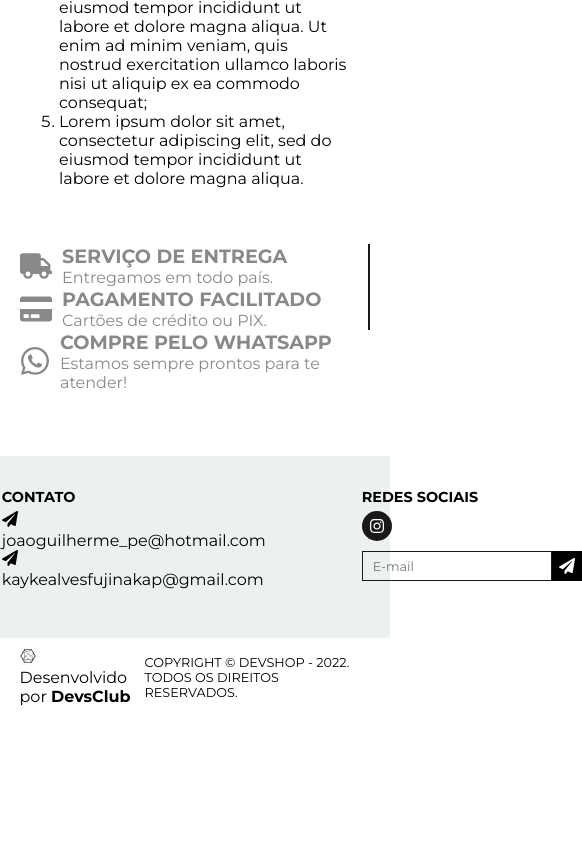
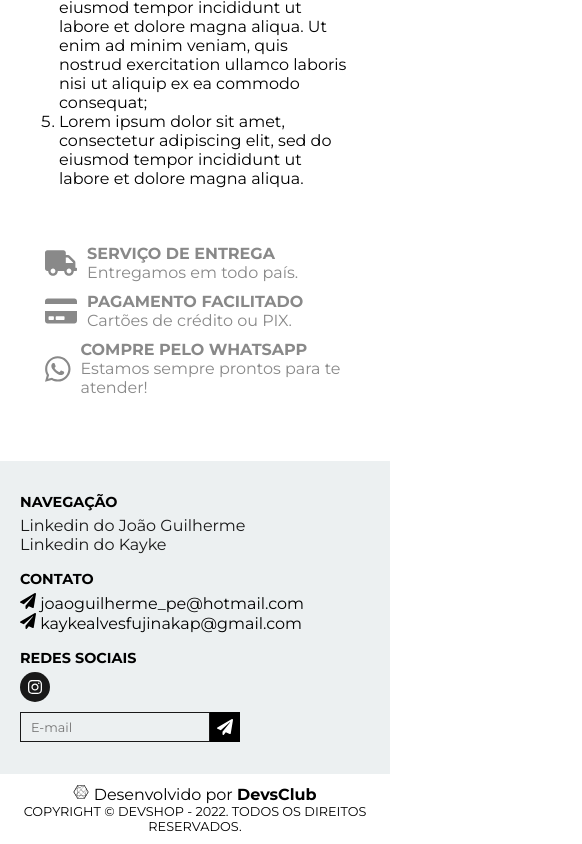
Before and after one commit to Kayke-Fujinaka/devshop, a React (Create React App) app: page /policy in a window 390 px wide. Shown: the part 7818-8662 px from the top of the page, 582 px wide, since content can reach past the window. Before the commit the page ends 8534 px from the top, so only its background shows below. Built offline with nearby package versions, Linux system fonts and the light colour scheme; no server answers.

Commit message:
Footer responsive

```diff
--- a/src/components/Footer/style.js
+++ b/src/components/Footer/style.js
@@ -6,7 +6,7 @@ export const Container = styled.div`
     display: flex;
     flex-direction: column;
     justify-content: center;
-    font-family: ${theme.fonts.primary}
+    font-family: ${theme.fonts.primary};
 `
 
 export const ServicesFooter = styled.div`
@@ -16,13 +16,21 @@ export const ServicesFooter = styled.div`
     justify-content: space-evenly;
     flex-wrap: wrap;
     color: ${theme.gray3};
+    @media (max-width: 1280px){
+        gap: 10px;
+    }
 `
 
 export const Service = styled.div`
     width: 350px;
     display: flex;
     align-items: center;
-
+    @media (max-width: 1280px){
+        width: 341px;
+    }
+    @media (max-width: 510px){
+        width: 300px;
+    }
     svg {
         font-size: 2rem;
         margin-right: 10px;
@@ -30,15 +38,23 @@ export const Service = styled.div`
 
     &:nth-child(1) {
         border-right: 2px solid ${theme.black};
+        @media (max-width: 768px){
+            border-right: 2px solid transparent;
+        }
     }
     &:nth-child(2) {
         border-right: 2px solid ${theme.black};
+        @media (max-width: 768px){
+            border-right: 2px solid transparent;
+        }
     }
 `
 
 export const TextService = styled.div`
     font-size: 0.6rem;
-
+    @media (max-width: 768px){
+            font-size: 0.5rem;
+    }
     h1 {
         text-transform: uppercase;
     }
@@ -57,11 +73,22 @@ export const MainFooter = styled.div`
     gap: 6rem;
     width: 100vw;
     margin-top: 2rem;
+    @media (max-width: 1280px){
+        gap: 1rem;
+    }
+    @media (max-width: 768px){
+        flex-direction: column;
+    }
 `
 
 
 export const MFBox = styled.div`
     width: 350px;
+
+    @media (max-width: 1280px){
+        width: 300px;
+        margin: 0 20px;
+    }
 
     ul a {
         color: ${theme.black};
@@ -125,7 +152,9 @@ export const BottomFooter = styled.div`
     justify-content: space-between;
     align-items: center;
     margin: 10px auto 10px auto;
-
+    @media (max-width: 768px){
+        flex-direction: column;
+    }
     .createdBy {
         display: flex;
         font-size: 1rem;
@@ -139,5 +168,8 @@ export const BottomFooter = styled.div`
         font-size: 0.8rem;
         font-weight: ${theme.fonts.weight.medium};
         text-transform: uppercase;
+        @media (max-width: 768px){
+        text-align: center;
+    }
     }
 `
--- a/src/pages/Home/styles.js
+++ b/src/pages/Home/styles.js
@@ -30,7 +30,7 @@ export const ProductCard = styled.div`
         opacity: 0.7;
         object-fit: cover;
         transition: 0.5s;
-            &:hover {
+        &:hover {
         opacity: 0.5;
     }
     }
@@ -119,6 +119,10 @@ export const SomeProducts = styled.div`
             img {
                 width: 100%;
                 height: 60%;
+                &:hover {
+                    opacity: 1;
+                    filter: brightness(1);
+                }
             }
 
             div {
--- a/src/pages/Inspect/styles.js
+++ b/src/pages/Inspect/styles.js
@@ -33,8 +33,11 @@ export const InspectItem = styled.div`
     @media (max-width: 1024px){
         flex-wrap: wrap;
         width: 100vw;
-        margin-bottom: 350px;
+        margin-bottom: 300px;
         gap: 2rem;
+    }
+    @media (max-width: 1024px){
+        margin-bottom: 500px;
     }
 `
 
--- a/src/styles/devices.js
+++ b/src/styles/devices.js
@@ -2,7 +2,7 @@
   const devices = {
     mobileS: '(max-width: 320px)',
     mobileM: '(max-width: 375px)',
-    mobileL: '(max-width: 425px)',
+    mobileL: '(max-width: 510px)',
     tablet: '(max-width: 768px)',
     laptop: '(max-width: 1024px)',
     laptopL: '(max-width: 1280px)',
```
Also changed, not shown: 1 other file (tests, documents, lock files or other folders).
